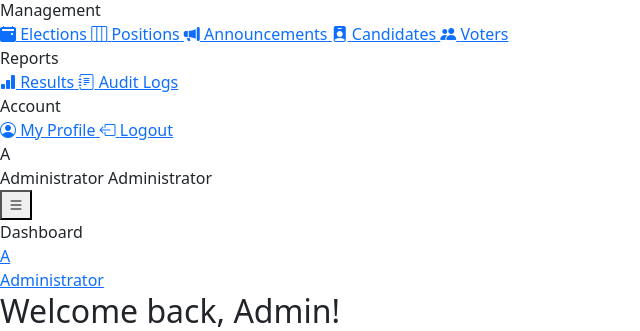
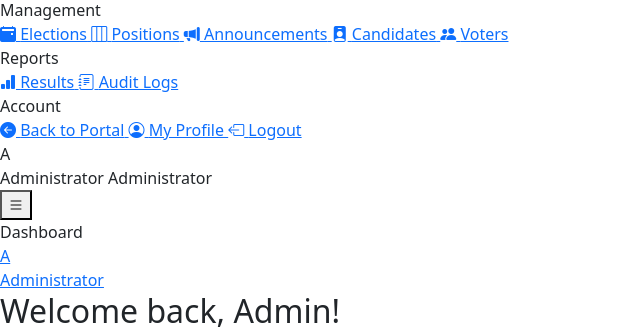
Before and after one commit to Shiijee/full-intigrated, a Flask app: template integrated/voxify_app/Voxify/Admin/templates/dashboard.html in a window 1280 px wide. Shown: the part 110-441 px from the top of the page, without its empty margins (0-640 px from the left). Run offline with Flask 3, Linux system fonts and the light colour scheme; the template is opened without the code that fills it, so the values that code supplies are empty; some libraries are stand-ins or nearby versions; some web fonts are replaced.

Commit message:
Back button to portal in voxify

```diff
--- a/integrated/voxify_app/Voxify/Admin/templates/admin/base.html
+++ b/integrated/voxify_app/Voxify/Admin/templates/admin/base.html
@@ -95,6 +95,12 @@
     </a>
 
     <div class="nav-section-label">Account</div>
+    <a href="http://127.0.0.1:5000"
+       class="nav-item"
+       data-label="Back to Portal">
+      <i class="bi bi-arrow-left-circle-fill"></i>
+      <span>Back to Portal</span>
+    </a>
     <a href="{{ url_for('admin.view_profile') }}"
        class="nav-item {% if request.endpoint == 'admin.view_profile' %}active{% endif %}"
        data-label="My Profile">
--- a/integrated/voxify_app/Voxify/SuperAdmin/templates/base.html
+++ b/integrated/voxify_app/Voxify/SuperAdmin/templates/base.html
@@ -75,6 +75,12 @@
     </a>
 
     <div class="nav-section-label">Account</div>
+    <a href="http://127.0.0.1:5000"
+       class="nav-item"
+       data-label="Back to Portal">
+      <i class="bi bi-arrow-left-circle-fill"></i>
+      <span>Back to Portal</span>
+    </a>
     <a href="{{ url_for('super_admin.profile') }}"
        class="nav-item {% if request.endpoint == 'super_admin.profile' %}active{% endif %}"
        data-label="My Profile">
--- a/integrated/voxify_app/Voxify/Voter/templates/voter/base.html
+++ b/integrated/voxify_app/Voxify/Voter/templates/voter/base.html
@@ -67,6 +67,12 @@
     </a>
 
     <div class="nav-section-label">Account</div>
+    <a href="http://127.0.0.1:5000"
+       class="nav-item"
+       data-label="Back to Portal">
+      <i class="bi bi-arrow-left-circle-fill"></i>
+      <span>Back to Portal</span>
+    </a>
     <a href="{{ url_for('voter.profile') }}"
        class="nav-item {% if request.endpoint == 'voter.profile' %}active{% endif %}"
        data-label="My Profile">
```
